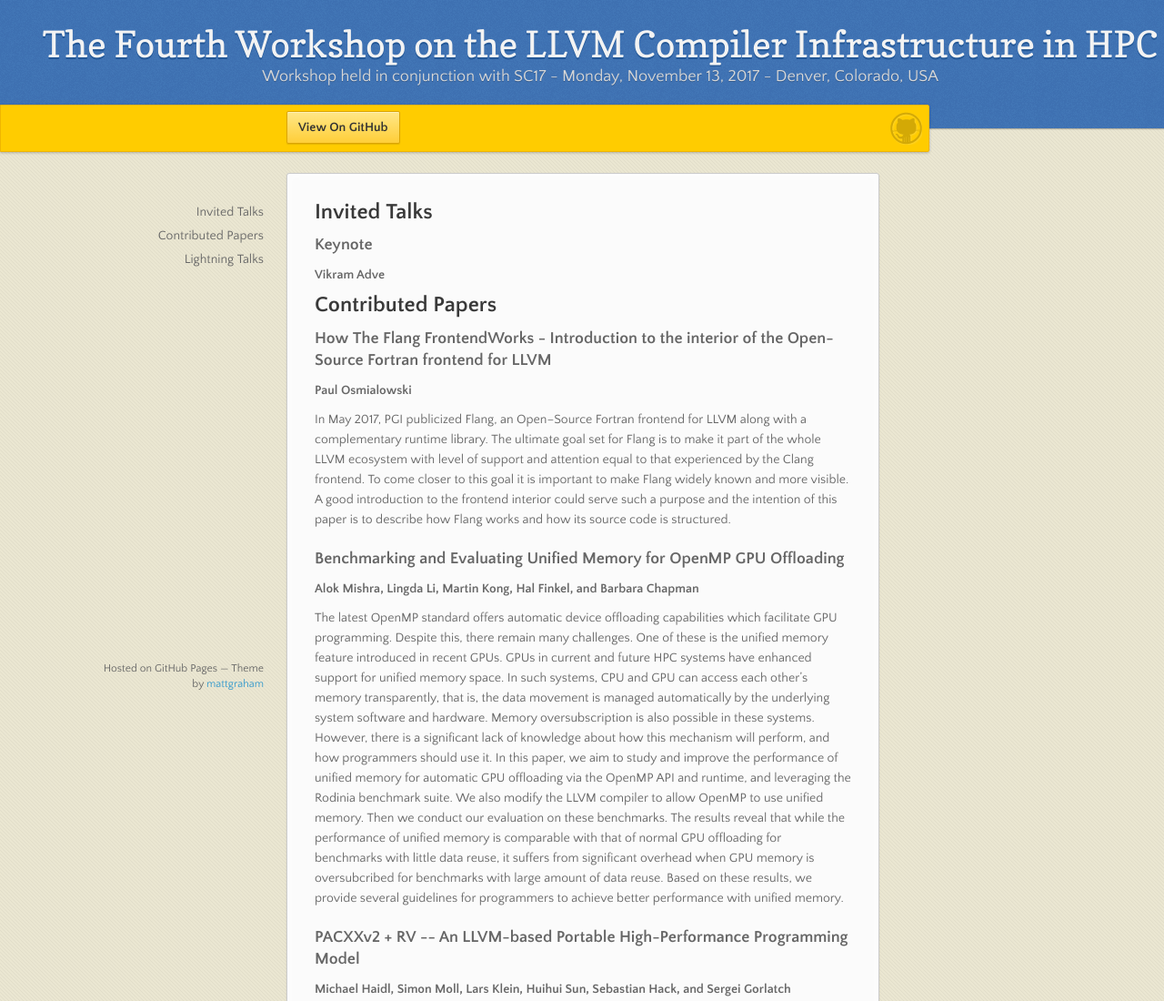
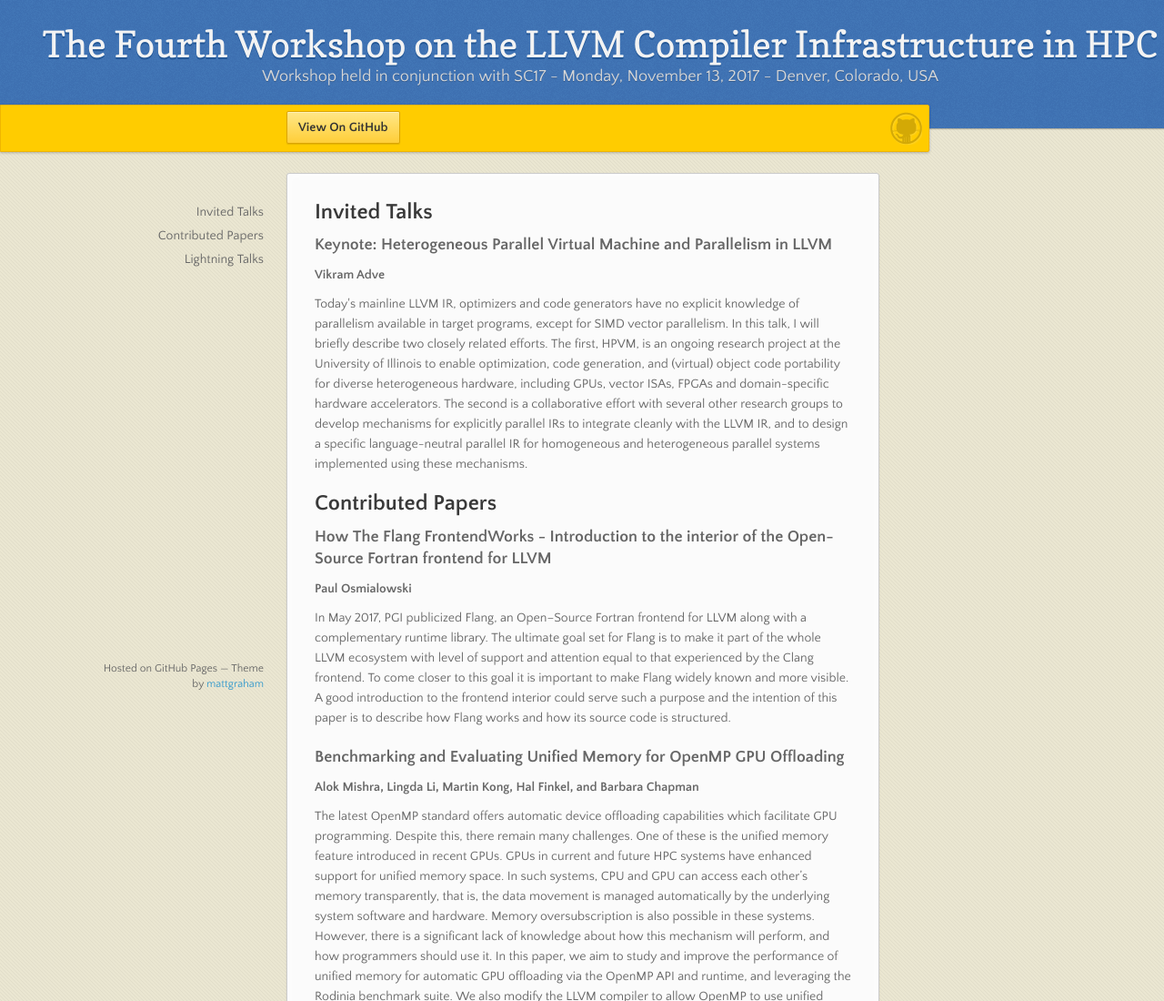
Before and after one commit to LLVM-HPC4-Workshop/LLVM-HPC4-Workshop.github.io, a plain HTML site: page talks.html in a window 1280 px wide. Shown: the top 1100 px of the page at 91% size. Drawn offline with nearby package versions, Linux system fonts and the light colour scheme.

Commit message:
Add Vikram's title/abstract

```diff
--- a/talks.html
+++ b/talks.html
@@ -36,8 +36,10 @@
 <a id="invited" class="anchor" href="#invited" aria-hidden="true"><span class="octicon octicon-link"></span></a>Invited Talks</h2>
 
 <a class="anchor" name="adve" aria-hidden="true"></a>
-<h3>Keynote</h3>
+<h3>Keynote: Heterogeneous Parallel Virtual Machine and Parallelism in LLVM</h3>
 <h4>Vikram Adve</h4>
+
+<p>Today's mainline LLVM IR, optimizers and code generators have no explicit knowledge of parallelism available in target programs, except for SIMD vector parallelism.  In this talk, I will briefly describe two closely related efforts.  The first, HPVM, is an ongoing research project at the University of Illinois to enable optimization, code generation, and (virtual) object code portability for diverse heterogeneous hardware, including GPUs, vector ISAs, FPGAs and domain-specific hardware accelerators.  The second is a collaborative effort with several other research groups to develop mechanisms for explicitly parallel IRs to integrate cleanly with the LLVM IR, and to design a specific language-neutral parallel IR for homogeneous and heterogeneous parallel systems implemented using these mechanisms.</p>
 
         <h2>
 <a id="contributed" class="anchor" href="#contributed" aria-hidden="true"><span class="octicon octicon-link"></span></a>Contributed Papers</h2>
```
Also changed, not shown: index.html (+1 -1 lines).
